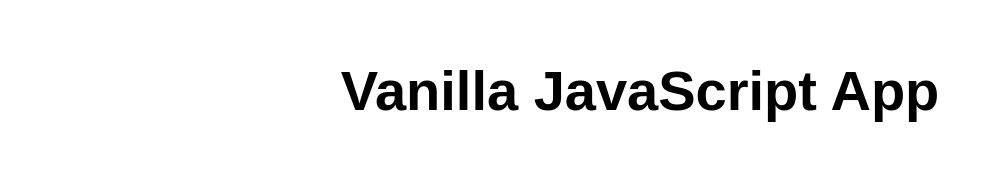
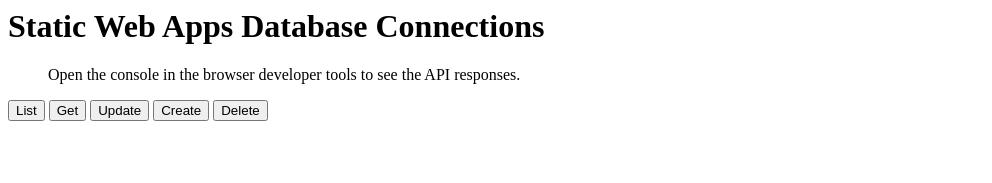
Before and after one commit to Divyashree-2001/my-static-web-app, a website: page src/index.html in a window 1280 px wide. Shown: the whole page, without its empty margins (0-992 px from the left). Drawn offline with Linux system fonts and the light colour scheme.

Commit message:
Update index.html

```diff
--- a/src/index.html
+++ b/src/index.html
@@ -1,17 +1,19 @@
-<!DOCTYPE html>
-<html lang="en">
-
-<head>
-  <meta charset="UTF-8">
-  <meta name="viewport" content="width=device-width, initial-scale=1.0">
-  <link rel="stylesheet" href="styles.css">
-  <title>Vanilla JavaScript App</title>
-</head>
-
-<body>
-  <main>
-    <h1>Vanilla JavaScript App</h1>
-  </main>
-</body>
-
-</html>
+<h1>Static Web Apps Database Connections</h1>
+<blockquote>
+    Open the console in the browser developer tools to see the API responses.
+</blockquote>
+<div>
+    <button id="list" onclick="list()">List</button>
+    <button id="get" onclick="get()">Get</button>
+    <button id="update" onclick="update()">Update</button>
+    <button id="create" onclick="create()">Create</button>
+    <button id="delete" onclick="del()">Delete</button>
+</div>
+<script>
+    async function list() {
+  const endpoint = '/data-api/rest/Person';
+  const response = await fetch(endpoint);
+  const data = await response.json();
+  console.table(data.value);
+}
+</script>
```
